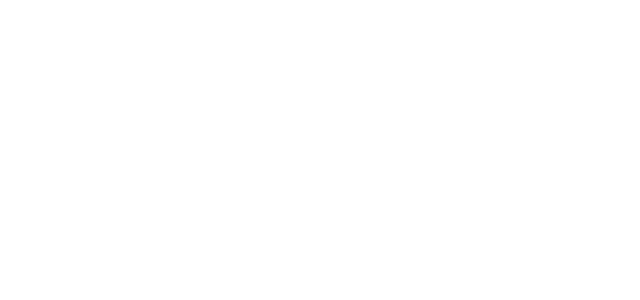
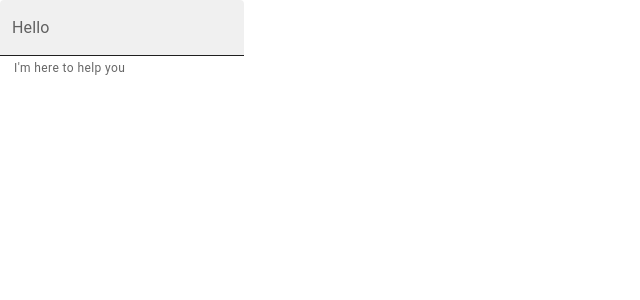
Before and after one commit to ucmo-cs/SilverTigers_SE_SP23, a React (Create React App) app in the folder FrontEnd/: page / in a window 1280 px wide. Shown: the top 300 px of the page, without its empty margins (0-640 px from the left). Built offline with nearby package versions, Linux system fonts and the light colour scheme.

Commit message:
Add example MUI textfield component and packages

```diff
--- a/FrontEnd/package.json
+++ b/FrontEnd/package.json
@@ -3,6 +3,11 @@
   "version": "0.1.0",
   "private": true,
   "dependencies": {
+    "@emotion/react": "^11.10.6",
+    "@emotion/styled": "^11.10.6",
+    "@fontsource/roboto": "^4.5.8",
+    "@mui/icons-material": "^5.11.11",
+    "@mui/material": "^5.11.14",
     "@testing-library/jest-dom": "^5.16.5",
     "@testing-library/react": "^13.4.0",
     "@testing-library/user-event": "^13.5.0",
--- a/FrontEnd/src/App.js
+++ b/FrontEnd/src/App.js
@@ -1,6 +1,10 @@
 import './App.css';
 import { useState } from 'react';
+import ExampleTextfield from './components/ExampleTextfield';
+
 function App() {
-
+    return (<div>
+        <ExampleTextfield/>
+    </div>);
 }
 export default App;
--- /dev/null
+++ b/FrontEnd/src/components/ExampleTextfield.js
@@ -0,0 +1,15 @@
+import { Button, TextField } from "@mui/material";
+
+// Delete this once work is started
+export default function () {
+  return (
+    <div>
+      <TextField
+        id="example-text"
+        label="Hello"
+        variant="filled"
+        helperText="I'm here to help you"
+      />
+    </div>
+  );
+}
```
Also changed, not shown: 1 other file (tests, documents, lock files or other folders).
